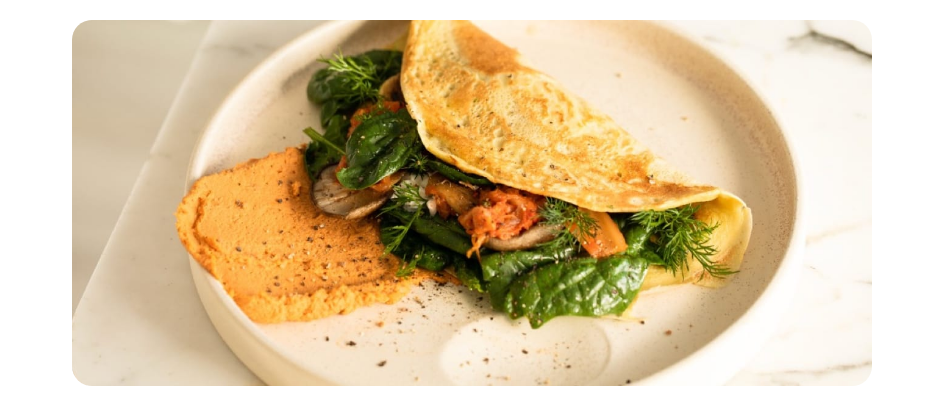
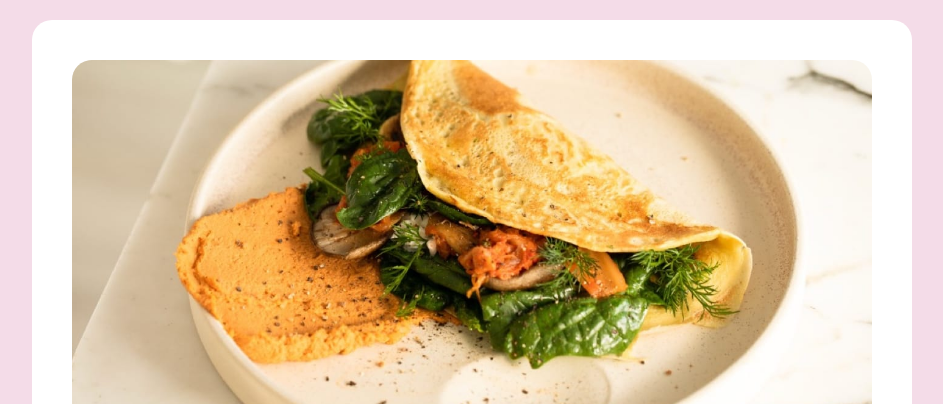
Before and after one commit to Shrouk-Fathy/FrontEnd-Mentor-Challenge1, a plain HTML site: page index.html in a window 1280 px wide. Shown: the top 404 px of the page, without its empty margins (168-1111 px from the left). Drawn offline with Linux system fonts and the light colour scheme.

Commit message:
changing background color

```diff
--- a/style.css
+++ b/style.css
@@ -12,11 +12,15 @@ body{
     align-items: center;
     flex-direction: column;
     color: hsl(30, 10%, 34%);
+    background-color: hsl(330, 54%, 91%);
 }
 .container{
     min-height: 100vh;
     max-width: 800px;
     margin-top: 20px;
+    background-color: white;
+    padding: 40px;
+    border-radius: 20px;
 }
 img{
     width: 100%;
```
